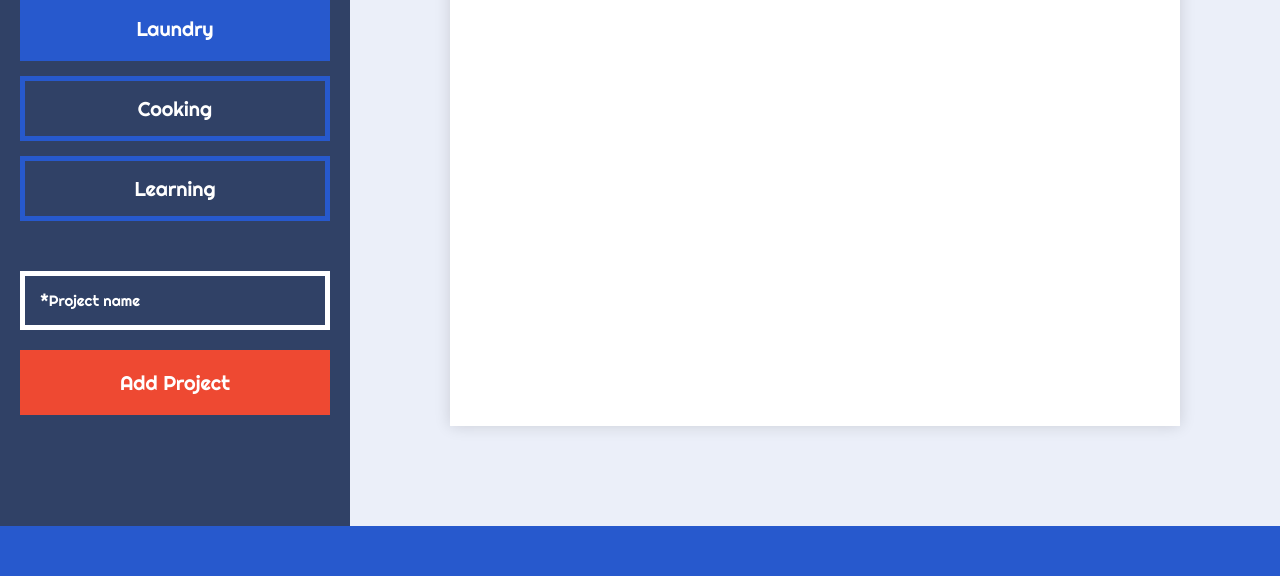
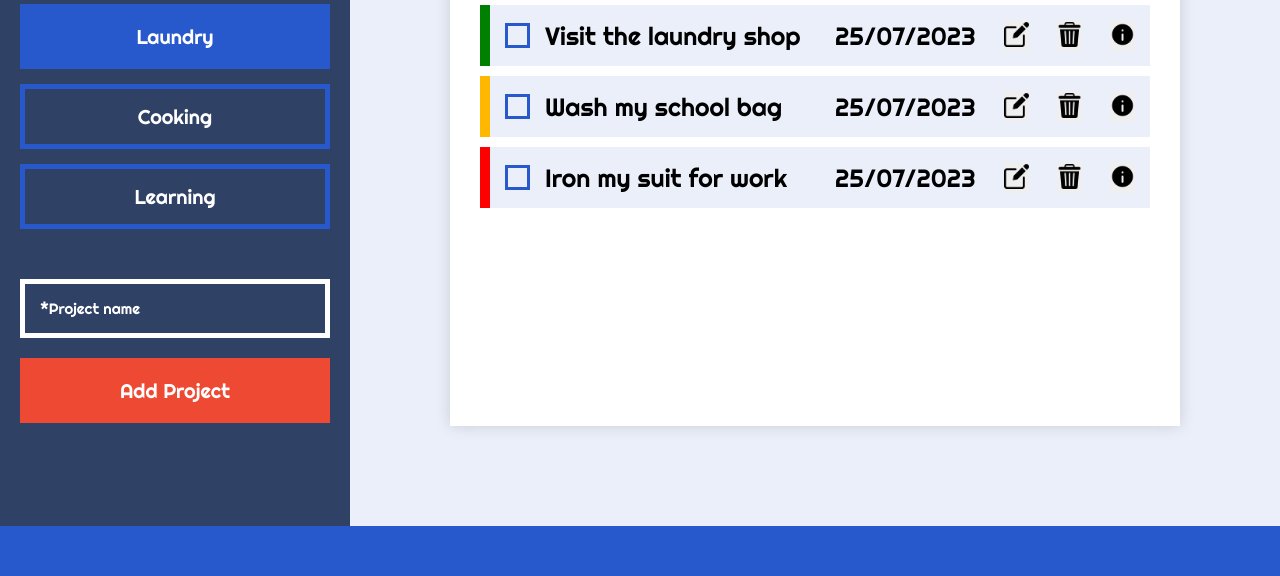
Before and after one commit to eveek/TODO, a website built with webpack: page dist/index.html in a window 1280 px wide. Shown: the part 224-800 px from the top of the page. Built offline with nearby package versions, Linux system fonts and the light colour scheme.

Commit message:
Updated the main page

```diff
--- a/dist/index.html
+++ b/dist/index.html
@@ -5,13 +5,14 @@
     <meta http-equiv="X-UA-Compatible" content="IE=edge">
     <meta name="viewport" content="width=device-width, initial-scale=1.0">
     <link rel="stylesheet" href="style.css">
+    <link rel="shortcut icon" href="./images/logo_blue.png" type="image/x-icon">
     <script defer src="main.js"></script>
     <title>TODO</title>
 </head>
 <body>
     <div id="wrapper">
         <aside>
-            <div id="logo">Todo_list</div>
+            <div id="logo"><img src="./images/checklist.png" alt="logo" srcset=""> Todo_list</div>
             <nav>
                 <h3>Projects</h3>
                 <ul>
@@ -27,7 +28,45 @@
         </aside>
         <main>
             <div id="content">
-                <h2>Laundry</h2>
+                <h2>// Laundry</h2>
+                <ul>
+                    <li class="low_imp">
+                        <div class="li_title">
+                            <div class="check_box"></div>
+                            <p>Visit the laundry shop</p>
+                        </div>
+                        <div class="li_btn">
+                            <div class="due_date">25/07/2023</div>
+                            <button><img src="./images/edit.png" alt="edit"></button>
+                            <button><img src="./images/bin.png" alt="delete"></button>
+                            <button><img src="./images/info.png" alt=""></button>
+                        </div>
+                    </li>
+                    <li class="medium_imp">
+                        <div class="li_title">
+                            <div class="check_box"></div>
+                            <p>Wash my school bag</p>
+                        </div>
+                        <div class="li_btn">
+                            <div class="due_date">25/07/2023</div>
+                            <button><img src="./images/edit.png" alt="edit"></button>
+                            <button><img src="./images/bin.png" alt="delete"></button>
+                            <button><img src="./images/info.png" alt=""></button>
+                        </div>
+                    </li>
+                    <li class="high_imp">
+                        <div class="li_title">
+                            <div class="check_box"></div>
+                            <p>Iron my suit for work</p>
+                        </div>
+                        <div class="li_btn">
+                            <div class="due_date">25/07/2023</div>
+                            <button><img src="./images/edit.png" alt="edit"></button>
+                            <button><img src="./images/bin.png" alt="delete"></button>
+                            <button><img src="./images/info.png" alt=""></button>
+                        </div>
+                    </li>
+                </ul>
             </div>
         </main>
         <footer></footer>
--- a/dist/style.css
+++ b/dist/style.css
@@ -43,6 +43,12 @@ aside #logo {
     font-size: 50px;
     text-align: center;
     margin-bottom: 50px;
+    display: flex;
+}
+
+aside #logo img {
+    width: 70px;
+    height: 70px;
 }
 
 aside h3 {
@@ -134,4 +140,63 @@ main #content {
 
 main #content h2{
     font-size: 40px;
+    display: flex;
+    /* color: var(--sharp-color); */
+    color: white;
+    text-align: center;
+    background-color: var(--light-blue);
+    padding: 15px;
 }
+
+main #content ul {
+    margin-top: 20px;
+}
+
+main #content ul li {
+    display: flex;
+    list-style: none;
+    font-size: 25px;
+    align-items: center;
+    margin-bottom: 10px;
+    padding: 15px;
+    background-color: #ebeff9;
+    justify-content: space-between;
+    /* border-bottom: 3px solid var(--light-blue); */
+}
+
+main #content ul li.low_imp {
+    border-left: 10px solid green;
+}
+main #content ul li.medium_imp {
+    border-left: 10px solid rgb(255, 183, 0);
+}
+main #content ul li.high_imp {
+    border-left: 10px solid rgb(255, 0, 0);
+}
+
+main #content ul li .li_title {
+    display: flex;
+    align-items: center;
+}
+
+main #content ul li .check_box {
+    border: 3px solid var(--light-blue);
+    height: 25px;
+    width: 25px;
+    margin-right: 15px;
+    cursor: pointer;
+}
+
+main #content ul li .li_btn {
+    display: flex;
+    width: 300px;
+    justify-content: space-between;
+
+}
+
+main #content ul li button img {
+    height: 25px;
+    width: 25px;
+    cursor: pointer;
+
+}
```
Also changed, not shown: dist/images/bin.png (added), dist/images/checklist.png (added), dist/images/edit.png (added), dist/images/info.png (added), dist/images/logo_blue.png (added).
